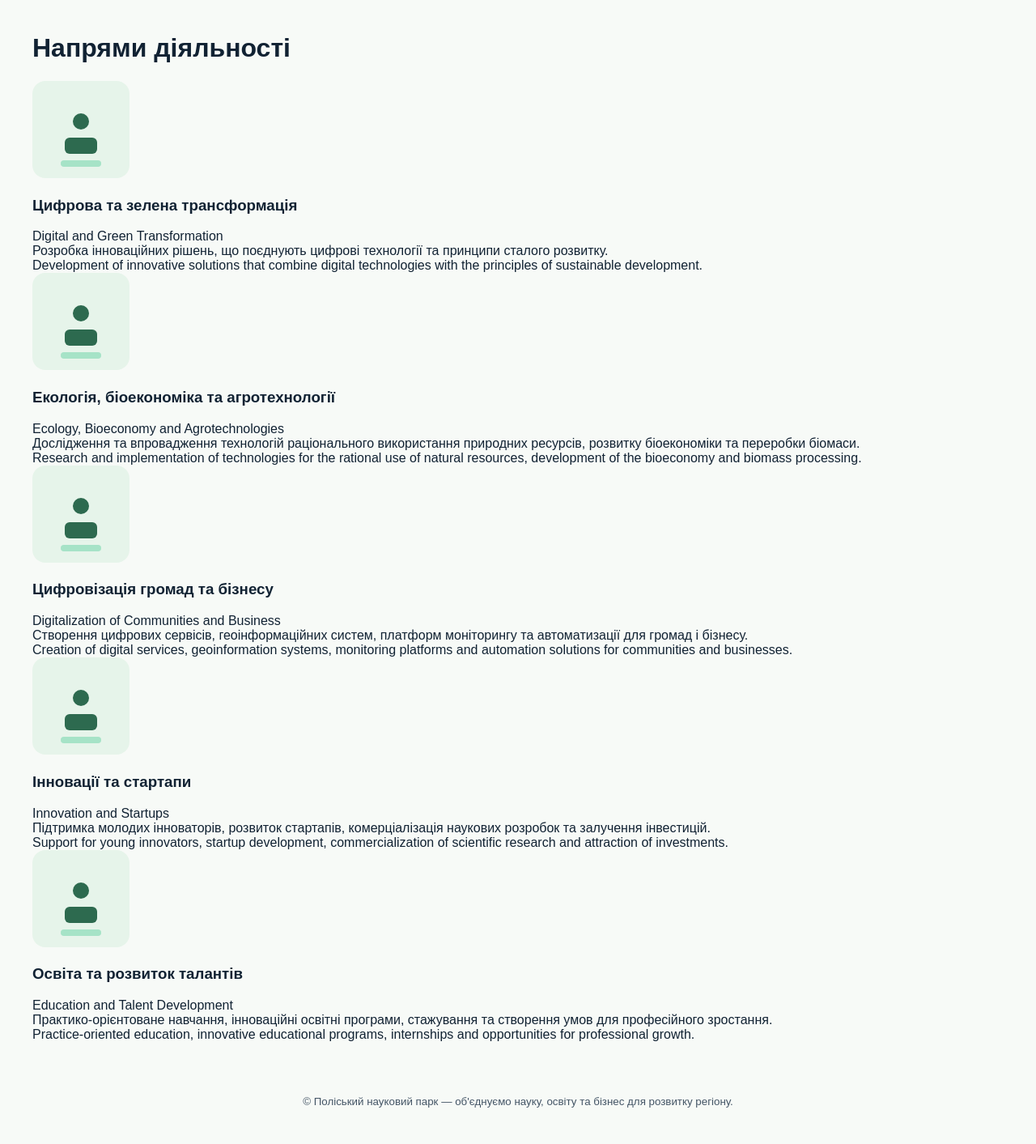
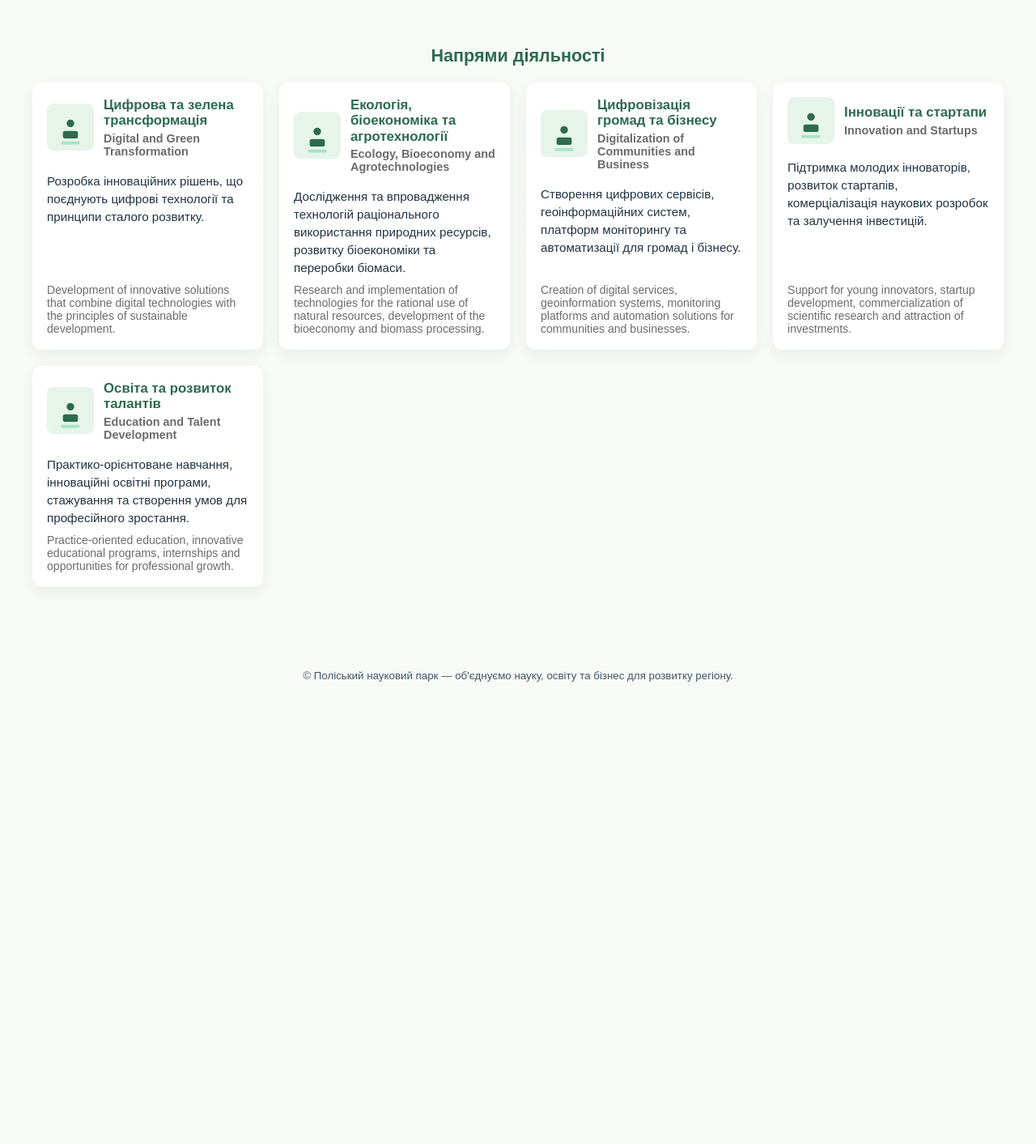
Before and after one commit to VasylyshynDavid/polissia-science-park, a Laravel app: page /activities in a window 1280 px wide. Shown: the part 98-1511 px from the top of the page at 81% size. After the commit the page ends 940 px from the top, so only its background shows below. Run offline with Laravel 12, Linux system fonts and the light colour scheme; data comes from the database, SQL or seed files in the repository.

Commit message:
Fix shared activities styles in layout

```diff
--- a/resources/views/layouts/app.blade.php
+++ b/resources/views/layouts/app.blade.php
@@ -21,6 +21,85 @@
         a{color:inherit;text-decoration:none}
         .btn{display:inline-block;padding:8px 14px;border-radius:8px;background:var(--accent);color:#fff}
         footer{padding:24px 0;color:#456;text-align:center}
+        /* Activities / cards shared styles (used by home and /activities) */
+        .section-title{
+            font-size:1.35rem;
+            color:var(--accent);
+            margin:36px 0 16px;
+            text-align:center;
+            font-weight:700;
+        }
+
+        .activities-grid{
+            display:grid;
+            grid-template-columns:repeat(auto-fit,minmax(240px,1fr));
+            gap:20px;
+            margin:20px 0 36px;
+            align-items:stretch;
+        }
+
+        .card{
+            background:var(--card);
+            border-radius:12px;
+            box-shadow:0 6px 18px rgba(18,36,24,0.06);
+            padding:18px;
+            display:flex;
+            flex-direction:column;
+            min-height:150px;
+            transition:transform .15s ease,box-shadow .15s ease;
+        }
+
+        .card:hover{
+            transform:translateY(-6px);
+            box-shadow:0 12px 30px rgba(18,36,24,0.10);
+        }
+
+        .card .head{
+            display:flex;
+            align-items:center;
+            gap:12px;
+            margin-bottom:8px;
+        }
+
+        .card img{
+            width:56px;
+            height:56px;
+            object-fit:cover;
+            border-radius:8px;
+            flex:0 0 56px;
+            background:#f4fbf6;
+            border:1px solid rgba(45,106,79,0.06);
+        }
+
+        .card h3{
+            margin:0;
+            font-size:1.05rem;
+            color:var(--accent);
+            line-height:1.15;
+        }
+
+        .card .en-title{
+            display:block;
+            font-size:.9rem;
+            color:var(--muted);
+            margin-top:4px;
+            font-weight:600;
+        }
+
+        .card .desc{
+            margin-top:10px;
+            color:#234;
+            font-size:.95rem;
+            line-height:1.45;
+            flex:1 1 auto;
+        }
+
+        .card .en-desc{
+            display:block;
+            margin-top:8px;
+            color:var(--muted);
+            font-size:.88rem;
+        }
     </style>
     @yield('head')
 </head>
```
